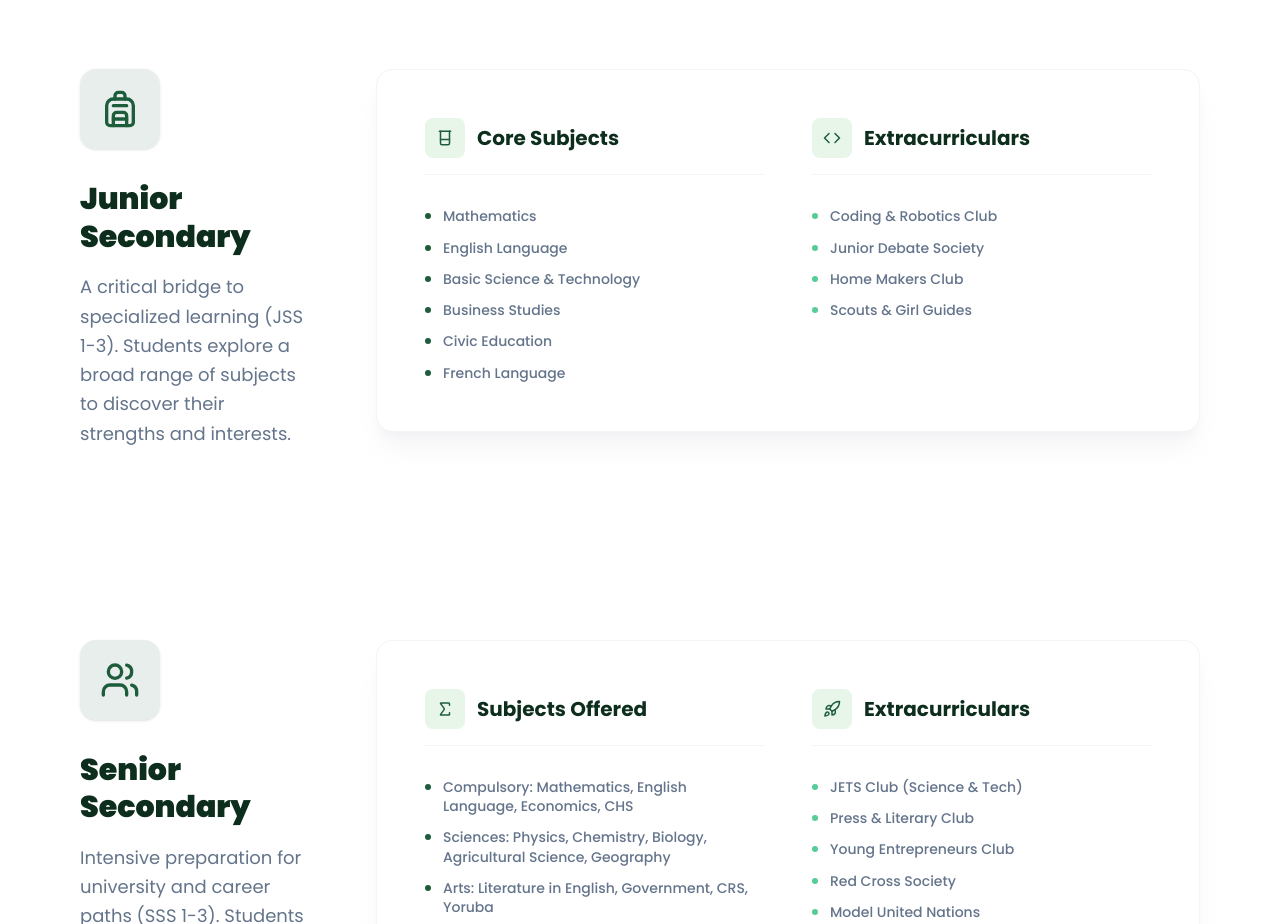
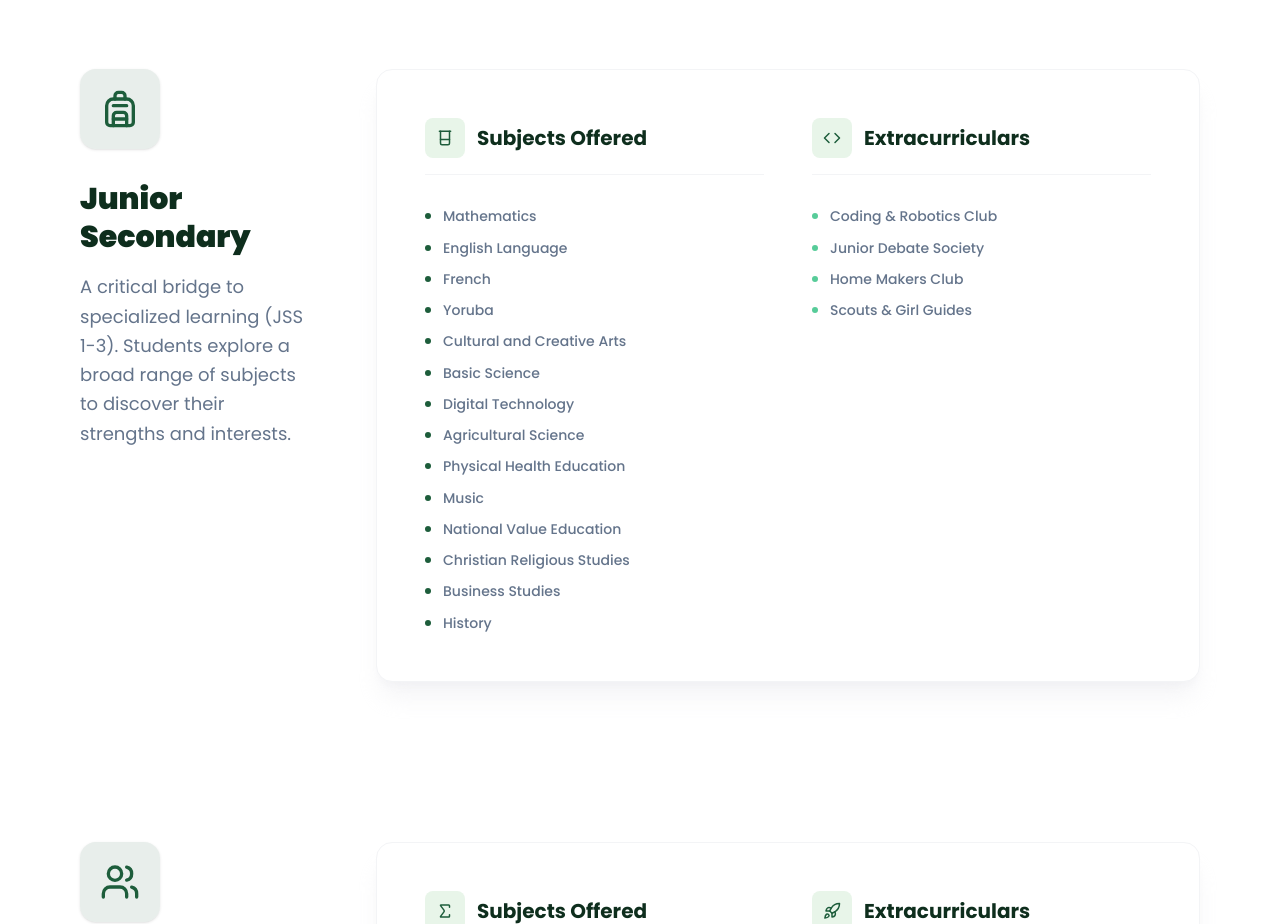
Before and after one commit to Ireoluuwa/elshaddaibaptistschools-ui, a Next.js app: page /academics in a window 1280 px wide. Shown: the part 1760-2684 px from the top of the page. Built offline with nearby package versions, Linux system fonts and the light colour scheme; no server answers.

Commit message:
feat: update JSS subjects list and rename section title to Subjects Offered

```diff
--- a/constants/academics/index.ts
+++ b/constants/academics/index.ts
@@ -51,15 +51,23 @@ export const academicStages = [
     syllabusText: "Download JSS Curriculum (PDF)",
     sections: [
       {
-        title: "Core Subjects",
+        title: "Subjects Offered",
         icon: "Beaker",
         items: [
           "Mathematics",
           "English Language",
-          "Basic Science & Technology",
+          "French",
+          "Yoruba",
+          "Cultural and Creative Arts",
+          "Basic Science",
+          "Digital Technology",
+          "Agricultural Science",
+          "Physical Health Education",
+          "Music",
+          "National Value Education",
+          "Christian Religious Studies",
           "Business Studies",
-          "Civic Education",
-          "French Language"
+          "History"
         ]
       },
       {
```
